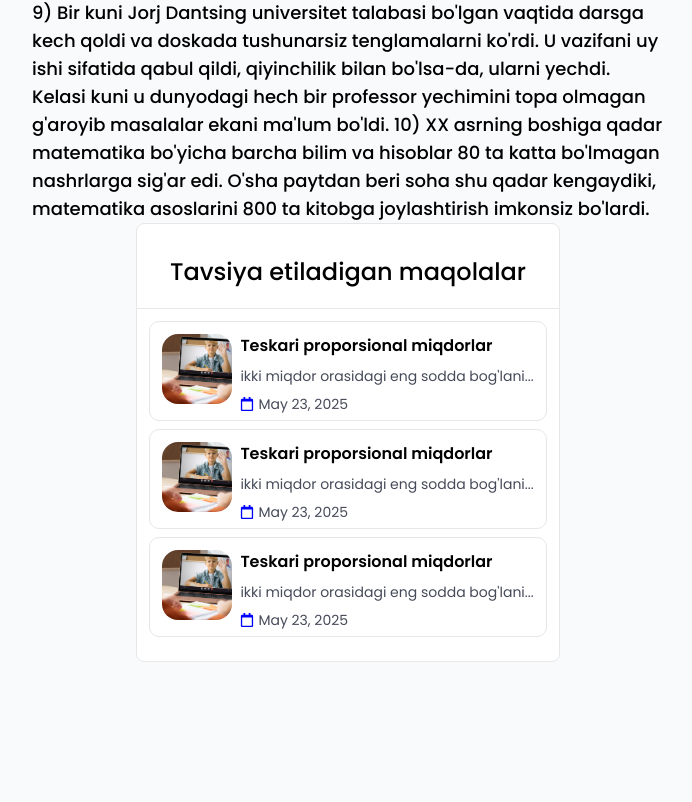
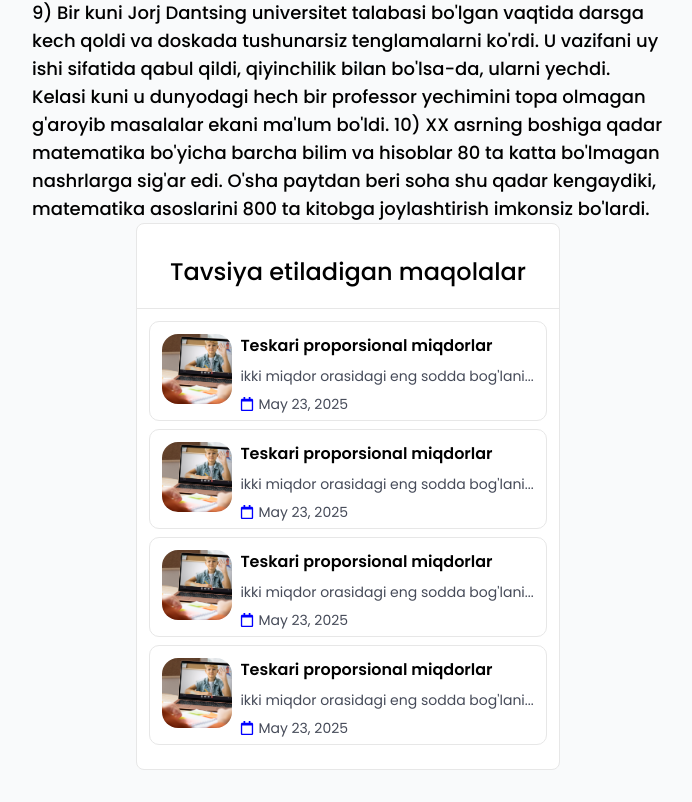
Before and after one commit to Sariqdasturchi/education, a React (Vite) app: page /dashboard/articles/1 in a window 1280 px wide. Shown: the part 1269-2071 px from the top of the page, without its empty margins (416-1108 px from the left). Before the commit the page ends 1971 px from the top, so only its background shows below. Built offline with nearby package versions, Linux system fonts and the light colour scheme; a web font is replaced by a local one.

Commit message:
articles page

```diff
--- a/src/pages/ArticlePage.jsx
+++ b/src/pages/ArticlePage.jsx
@@ -37,6 +37,7 @@ const ArticlePage = () => {
               <RecommendedCard />
               <RecommendedCard />
               <RecommendedCard />
+              <RecommendedCard />
             </div>
 
           </section>
```
